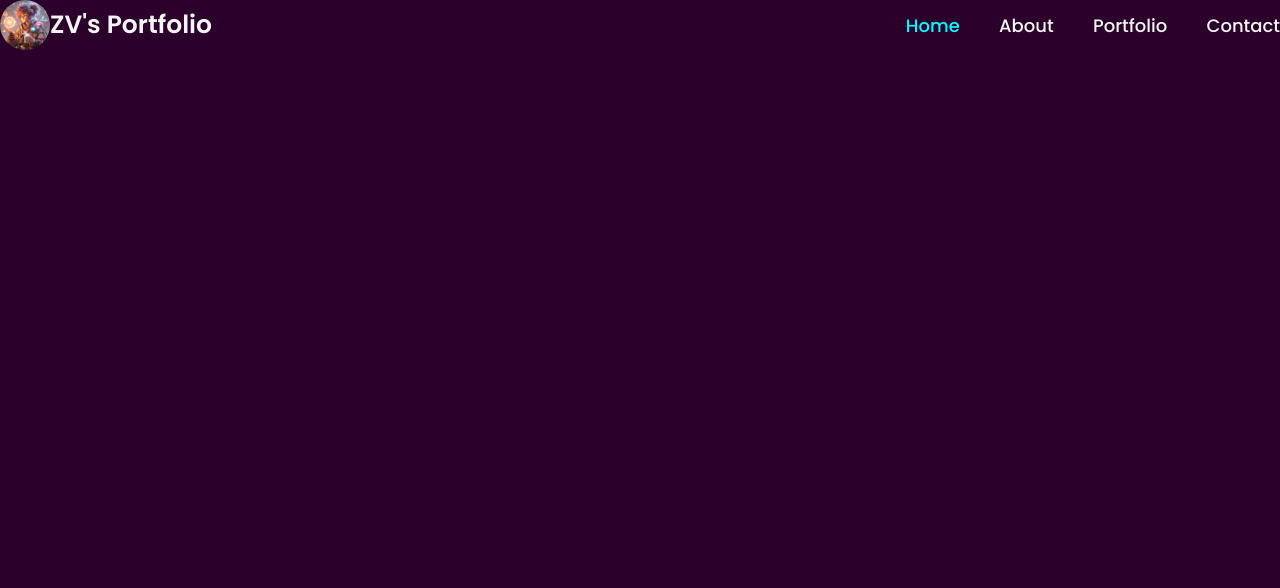
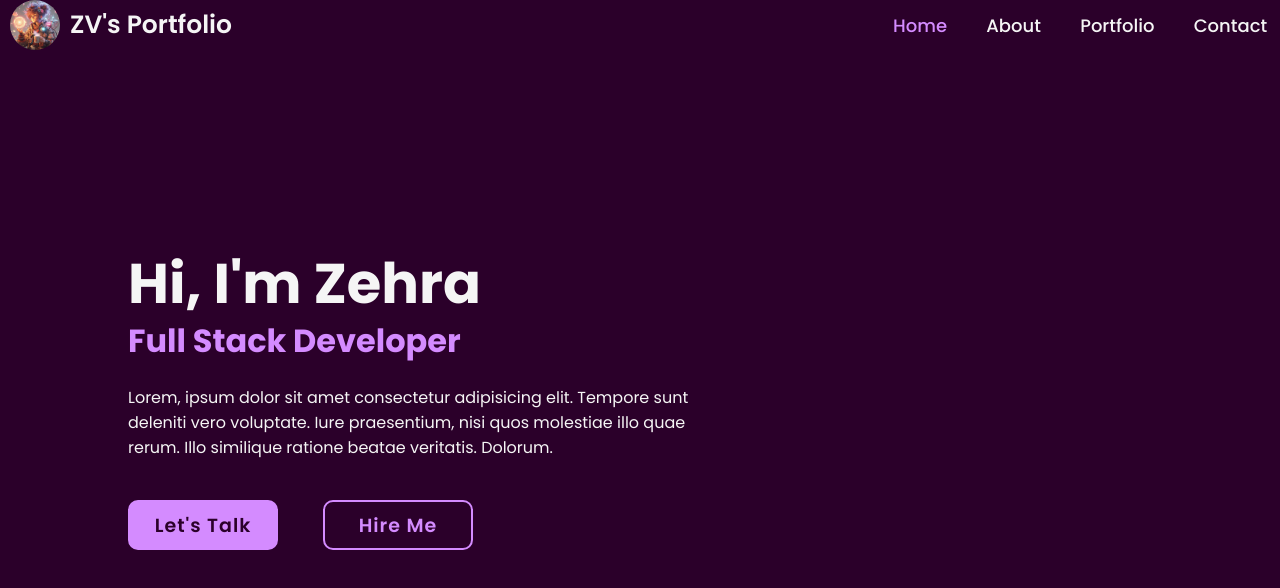
Before and after one commit to ausernamedzera/ZV.Portfolio, a plain HTML site: page index.html in a window 1280 px wide. Drawn offline with Linux system fonts and the light colour scheme.

Commit message:
Home_Page_Edited

```diff
--- a/index.html
+++ b/index.html
@@ -18,7 +18,20 @@
         <a href="#">Contact</a>
     </nav>
     </header>
-    <h1></h1>
+
+    <section class="home">
+        <div class="home-content">
+            <h1>Hi, I'm Zehra</h1>
+            <h3>Full Stack Developer</h3>
+            <p>Lorem, ipsum dolor sit amet consectetur adipisicing elit. Tempore sunt deleniti vero voluptate. Iure praesentium, nisi quos molestiae illo quae rerum. Illo similique ratione beatae veritatis. Dolorum.
+            </p>
+            <div class="btn-box">
+                <a href="#">Let's Talk</a>
+                <a href="#">Hire Me</a>
+            </div>
+        </div>
+    </section>
+
 
 </body>
 </html>
--- a/style.css
+++ b/style.css
@@ -8,27 +8,31 @@
     box-sizing: border-box;
     --bcolor : rgb(43, 0, 42);
     --navbarcolor: whitesmoke;
+    --navbarhovercolor: rgb(212, 139, 255);
 }
 
 body{
     background-color:var(--bcolor) ;
+    color: var(--navbarcolor);
+
 
 }
 .header{
     position: fixed;
     top: 0;
     left: 0;
-    width: 100%;
+    width: 99%;
     padding: 20x 10%;
     background: transparent;
     display: flex;
     justify-content: space-between;
     align-items: center;
-    z-index: 100;
+    z-index: 1;
 }
 .navbarlogo{
     display: flex;
     align-items: center;
+    margin-left: 10px;
 }
 .navbarlogo img{
     border-radius: 50px;
@@ -38,6 +42,8 @@ body{
     color: var(--navbarcolor);
     text-decoration: none;
     font-weight: 600;
+    margin-left: 10px;
+
 }
 .navbar a {
     font-size: 18px;
@@ -45,13 +51,97 @@ body{
     text-decoration: none;
     font-weight: 500;
     margin-left: 35px;
+    transition: .3s;
 }
 .navbar a:hover{
-    color:aqua;
+    color:var(--navbarhovercolor);
 
 }
 .navbar a:hover,
 .navbar a.active{
-    color:aqua;
+    color:var(--navbarhovercolor);
 
 }
+
+.home{
+    height: 100vh;
+    display: flex;
+    align-items: center;
+    padding: 0 10%;
+}
+
+.home-content{
+    max-width: 600px;
+}
+.home-content h1{
+    font-size: 56px;
+    font-weight: 700;
+    line-height: 1.2;
+}
+
+.home-content h3{
+    font-size: 32px;
+    font-weight: 700;
+    color: var(--navbarhovercolor);
+}
+.home-content p{
+    font-size: 16px;
+    margin: 20px 0 40px;
+}
+
+.home-content .btn-box{
+    display: flex;
+    justify-content: space-between;
+    width:345px;
+    height: 50px;
+}
+
+.btn-box a{
+    position: relative;
+    display: inline-flex;
+    justify-content: center;
+    align-items: center;
+    width:150px;
+    height: 100%;
+    background: var(--navbarhovercolor);
+    border: 2px solid var(--navbarhovercolor);
+    border-radius: 10px;
+    text-decoration: none;
+    font-size: 19px;
+    color: var(--bcolor);
+    font-weight: 600;
+    letter-spacing: 1px;
+    z-index: 1;
+    overflow: hidden;
+    transition:  .5s;
+
+}
+.btn-box a:nth-child(2){
+    background: transparent;
+    color: var(--navbarhovercolor);
+}
+.btn-box a:nth-child(2):hover{
+    color: var(--bcolor);
+}
+.btn-box a:hover{
+    color: var(--navbarhovercolor);
+}
+.btn-box a:nth-child(2)::before{
+    background: var(--navbarhovercolor);
+}
+
+.btn-box a::before{
+    content: '';
+    position: absolute;
+    top: 0;
+    left: 0;
+    width: 0;
+    height: 100%;
+    background:  var(--bcolor);
+    z-index:-1;
+    transition: .3s;
+}
+.btn-box a:hover::before{
+    width: 100%;
+
+}
```
